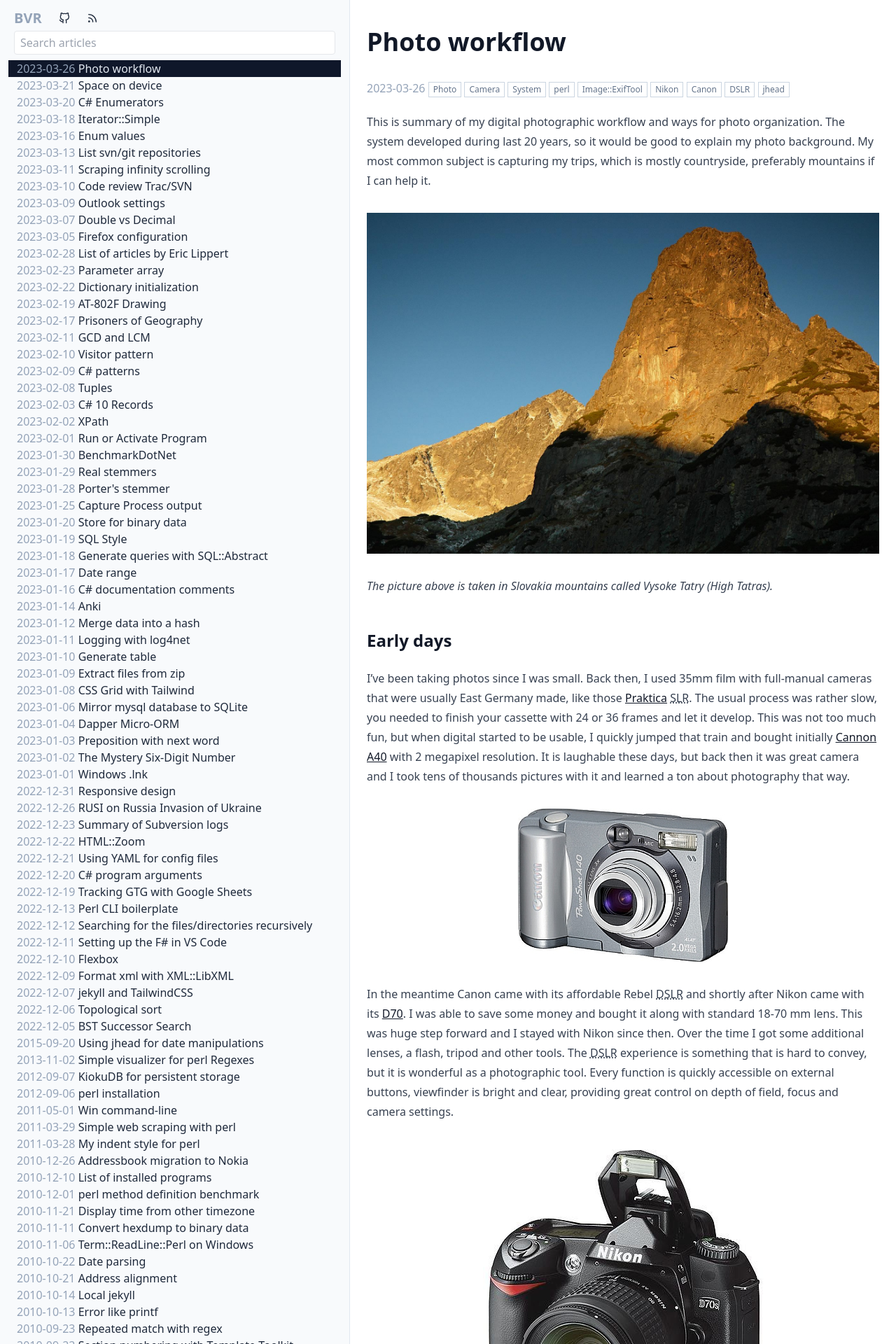
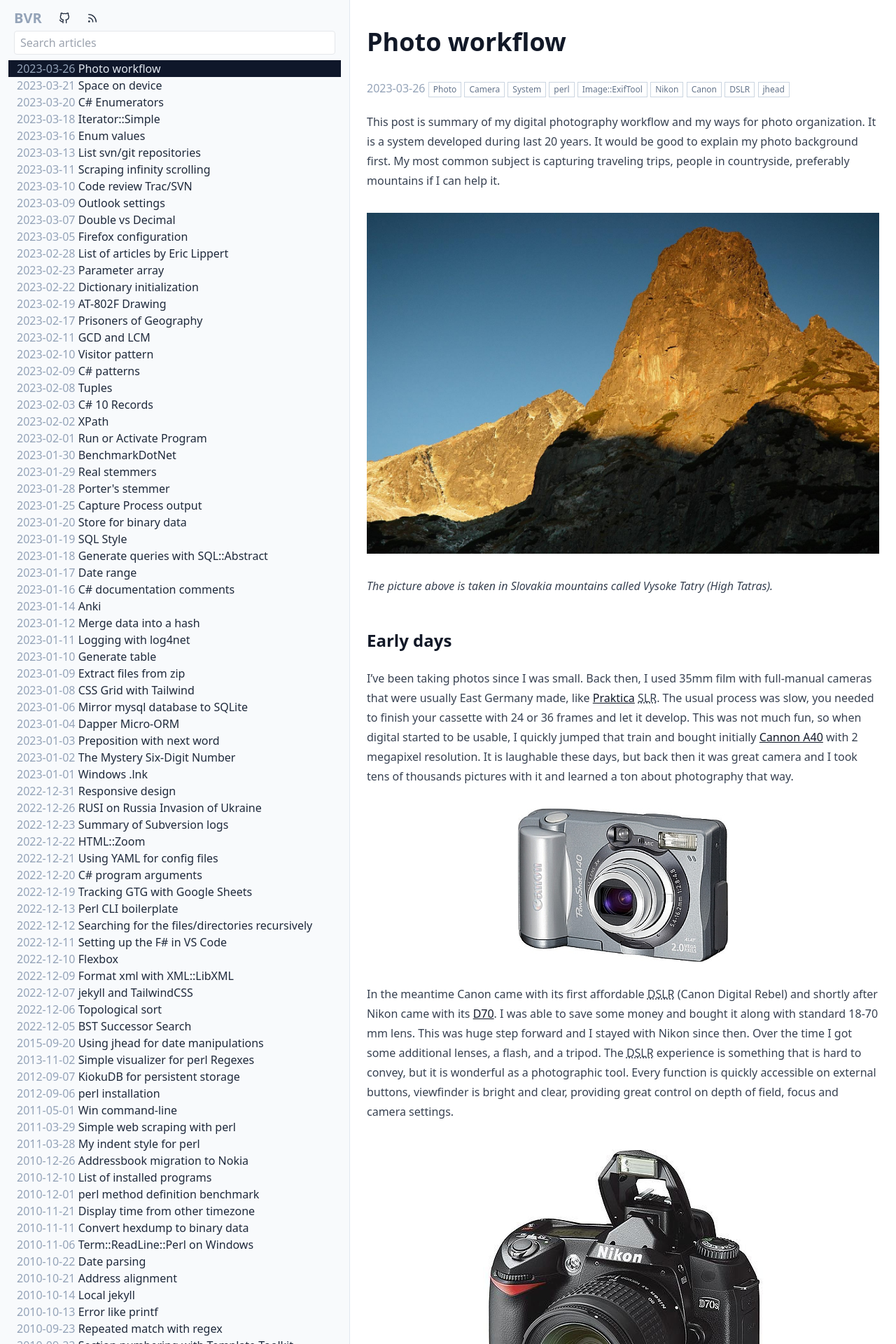
Before and after one commit to bvr/bvr.github.io, a Jekyll site: the page built from _posts/2023-03-26-photo-organization.md, in a window 1280 px wide. Shown: the top 1920 px of the page at 70% size. Built offline with Jekyll 4.4.1, drawn with Linux system fonts in a browser that asks for light colours; some of the changed text lies outside the part shown.

Commit message:
Proofreading

````diff
--- a/_posts/2023-03-26-photo-organization.md
+++ b/_posts/2023-03-26-photo-organization.md
@@ -13,24 +13,24 @@ tags:
   - DSLR
   - jhead
 ---
-This is summary of my digital photographic workflow and ways for photo organization. The system developed during last 20 years, so it would be good to explain my photo background. My most common subject is capturing my trips, which is mostly countryside, preferably mountains if I can help it.
+This post is summary of my digital photography workflow and my ways for photo organization. It is a system developed during last 20 years. It would be good to explain my photo background first. My most common subject is capturing traveling trips, people in countryside, preferably mountains if I can help it.
 
 ![Vysoke Tatry](/img/tatry.jpg)
 *The picture above is taken in Slovakia mountains called Vysoke Tatry (High Tatras).*
 
 ## Early days
 
-I've been taking photos since I was small. Back then, I used 35mm film with full-manual cameras that were usually East Germany made, like those [Praktica][1] SLR. The usual process was rather slow, you needed to finish your cassette with 24 or 36 frames and let it develop. This was not too much fun, but when digital started to be usable, I quickly jumped that train and bought initially [Cannon A40][2] with 2 megapixel resolution. It is laughable these days, but back then it was great camera and I took tens of thousands pictures with it and learned a ton about photography that way.
+I've been taking photos since I was small. Back then, I used 35mm film with full-manual cameras that were usually East Germany made, like [Praktica][1] SLR. The usual process was slow, you needed to finish your cassette with 24 or 36 frames and let it develop. This was not much fun, so when digital started to be usable, I quickly jumped that train and bought initially [Cannon A40][2] with 2 megapixel resolution. It is laughable these days, but back then it was great camera and I took tens of thousands pictures with it and learned a ton about photography that way.
 
 ![Canon A40](/img/canon-a40.jpg)
 
-In the meantime Canon came with its affordable Rebel DSLR and shortly after Nikon came with its [D70][3]. I was able to save some money and bought it along with standard 18-70 mm lens. This was huge step forward and I stayed with Nikon since then. Over the time I got some additional lenses, a flash, tripod and other tools. The DSLR experience is something that is hard to convey, but it is wonderful as a photographic tool. Every function is quickly accessible on external buttons, viewfinder is bright and clear, providing great control on depth of field, focus and camera settings.
+In the meantime Canon came with its first affordable DSLR (Canon Digital Rebel) and shortly after Nikon came with its [D70][3]. I was able to save some money and bought it along with standard 18-70 mm lens. This was huge step forward and I stayed with Nikon since then. Over the time I got some additional lenses, a flash, and a tripod. The DSLR experience is something that is hard to convey, but it is wonderful as a photographic tool. Every function is quickly accessible on external buttons, viewfinder is bright and clear, providing great control on depth of field, focus and camera settings.
 
 ![Nikon D70](/img/nikon-d70.jpg)
 
 ## Current equipment
 
-Last iteration of Nikon DSLR I currently use is **Nikon D7200** camera. Over last cameras it has much better 24 megapixel sensor, even better viewfinder, great sport modes with fast focusing and wonderful image quality. Controls are taken from higher level cameras, while keeping similar philosophy of usage.
+Last iteration of Nikon DSLR I currently use is **Nikon D7200** camera. Over last cameras it has much better 24 megapixel sensor, even better viewfinder, great sport modes with fast focusing and wonderful image quality. Controls are taken from higher-level cameras, while keeping similar philosophy of usage.
 
 ![Nikon D7200](/img/nikon-d7200.jpg)
 
@@ -46,11 +46,11 @@ There is also number of other devices that take pictures like cell phones of who
 
 ## Photo gathering
 
-From camera I usually download SD cards directly, from cell phones I use USB connection to the device and download photos into folder called `00-Incoming`. I try to make sure the devices are properly setup for the timezone where capture happened - for cell phones, this happens automatically using operator synchronization, for camera one need to setup the timezone manually.
+From D7200 camera I usually download data directly from the SD cards, from cell phones I use USB connection to the device and download photos.  I have a folder called `00-Incoming` for the purpose. I try to make sure the devices are properly setup for the timezone where capture happened - in cell phones this happens automatically using operator synchronization, with the camera you need to setup the timezone manually.
 
 If it fails, there is an option to fix the time in downloaded photos using trick described in [one of previous posts on jhead tool]({% post_url 2015-09-20-jhead %}).
 
-Once all files are gathered in the `00-Incoming`, I would like to rename all of them to format `YYMMDD-hhmmss-nn.jpg`, i.e. something like `210101-122046-00.jpg` and put the files into a one-day folder named `YYMMDD`. I have script like this
+Once all files are gathered in the incoming I would like to rename all of them to format `YYMMDD-hhmmss-nn.jpg`, i.e. something like `210101-122046-00.jpg` and put the files into a one-day folder named `YYMMDD`. For the purpose I have script like this
 
 ```perl
 use 5.16.3;
@@ -151,7 +151,7 @@ for my $file (sort { $a->date_time cmp $b->date_time } @files) {
 }
 ```
 
-The script uses EXIF date stored in the photos, as file dates can differ wildly. The `nn` numbering is useful if multiple photos were created in the same second. This usually happens quite rarely, either when continuous drive is used or when two people are capturing at the same time. With this completed, the incoming folder looks like this:
+It uses EXIF date stored in the photos, as file dates can differ wildly. The `nn` numbering is useful if multiple photos were created in the same second. This usually happens quite rarely, either when continuous drive is used or when two people are capturing at the same time. With this completed, the incoming folder looks like this:
 
 ```
 ├───210101
````
Also changed, not shown: other parts of _posts/2023-03-26-photo-organization.md (+2 -2 lines).
